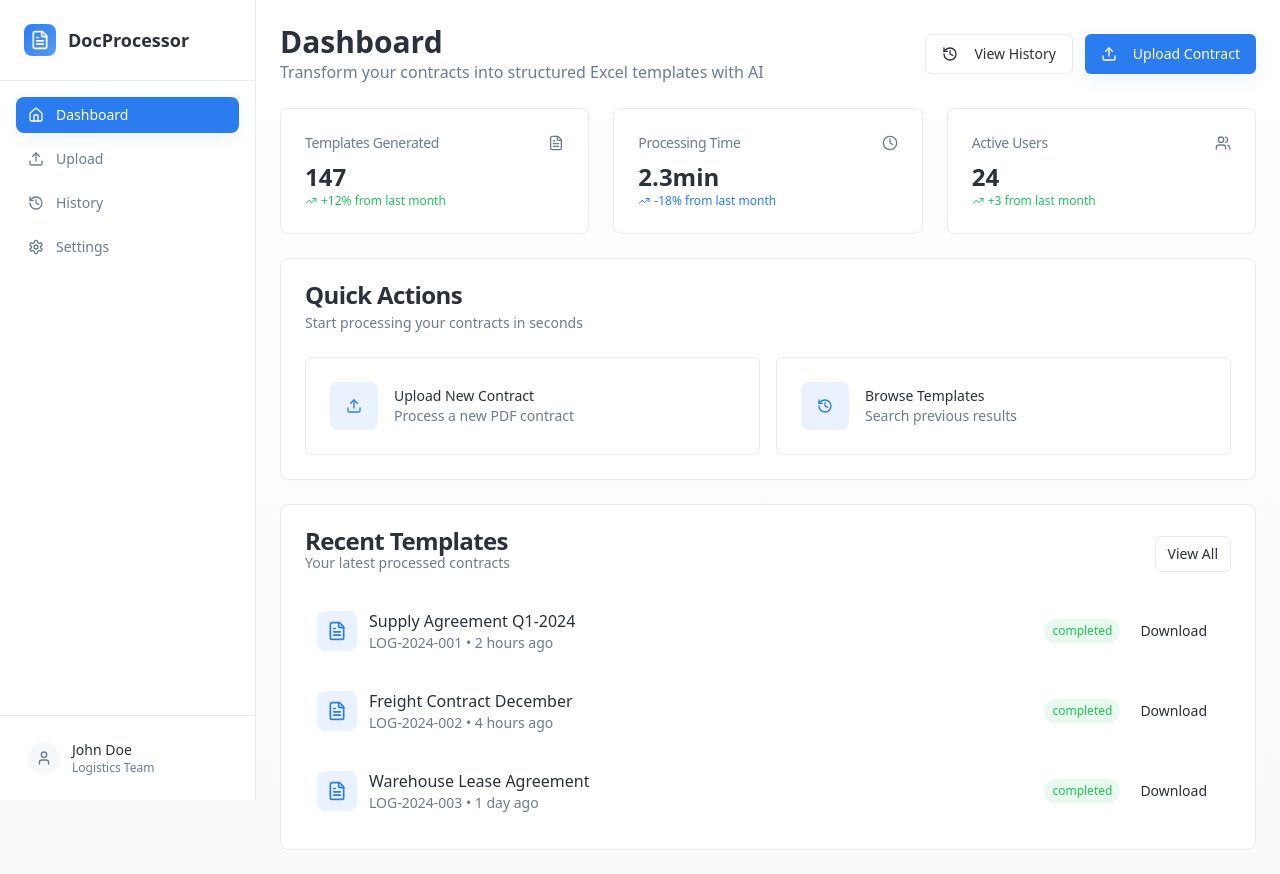
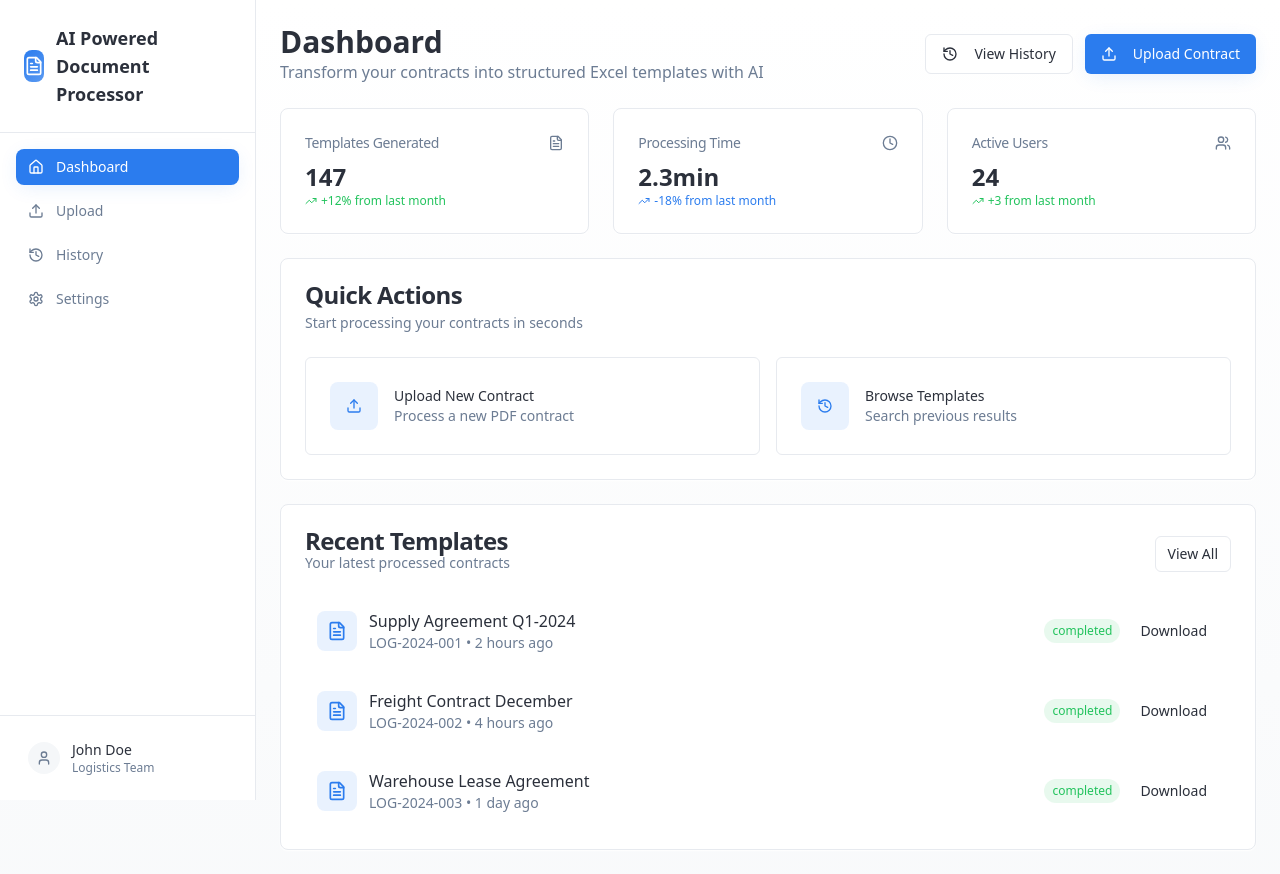
Before and after one commit to eshasherry/descartes-demo-ui, a React (Vite) app: page / in a window 1280 px wide. Built offline with nearby package versions, Linux system fonts and the light colour scheme.

Commit message:
Rename product title
Rename "DocProcessor" to "AI Powered Document Processor" in the sidebar.

```diff
--- a/src/components/layout/sidebar.tsx
+++ b/src/components/layout/sidebar.tsx
@@ -59,7 +59,7 @@ export function Sidebar() {
                 <FileText className="w-5 h-5 text-white" />
               </div>
               <h1 className="text-lg font-semibold text-foreground">
-                DocProcessor
+                AI Powered Document Processor
               </h1>
             </div>
           </div>
```
